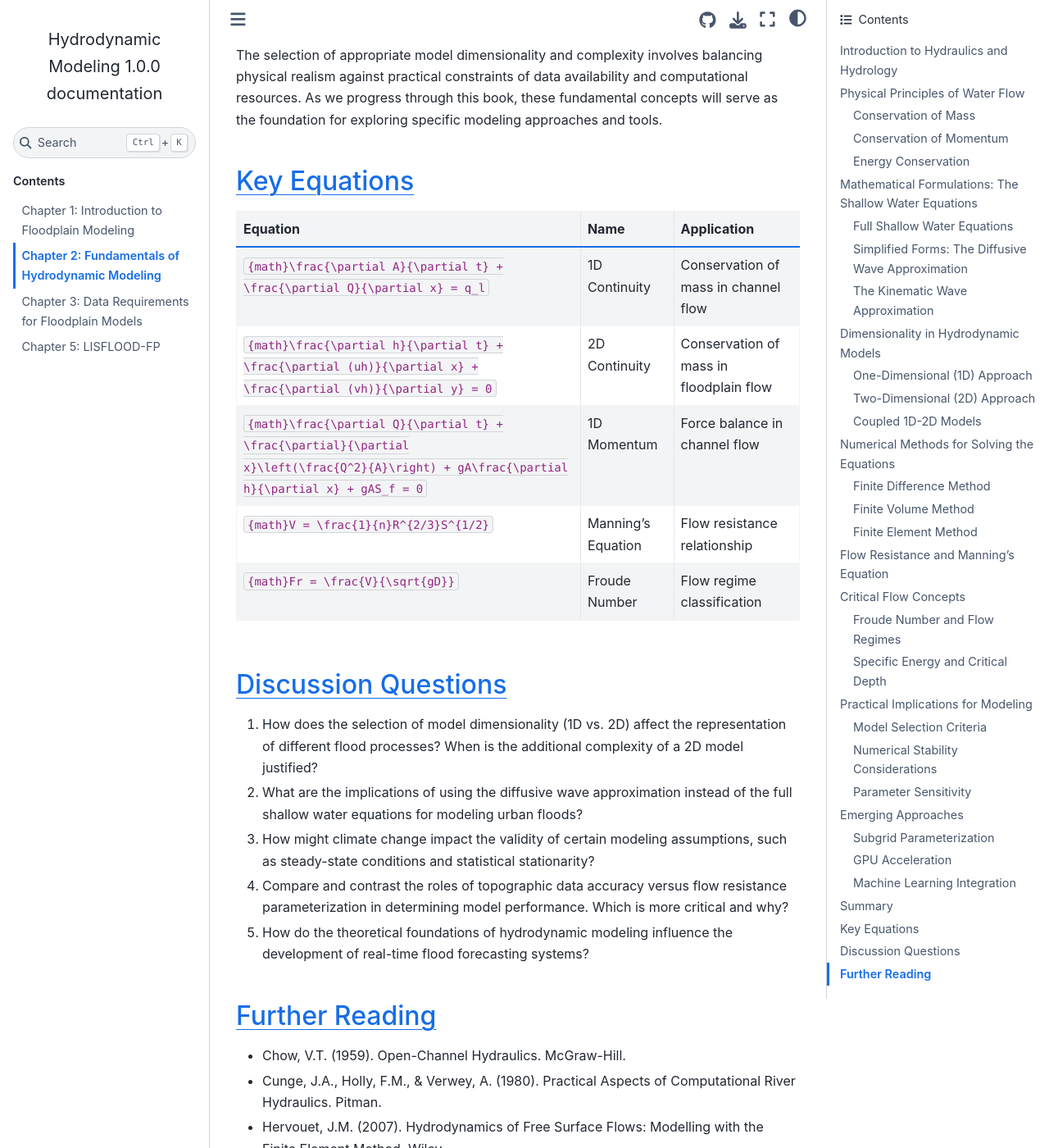
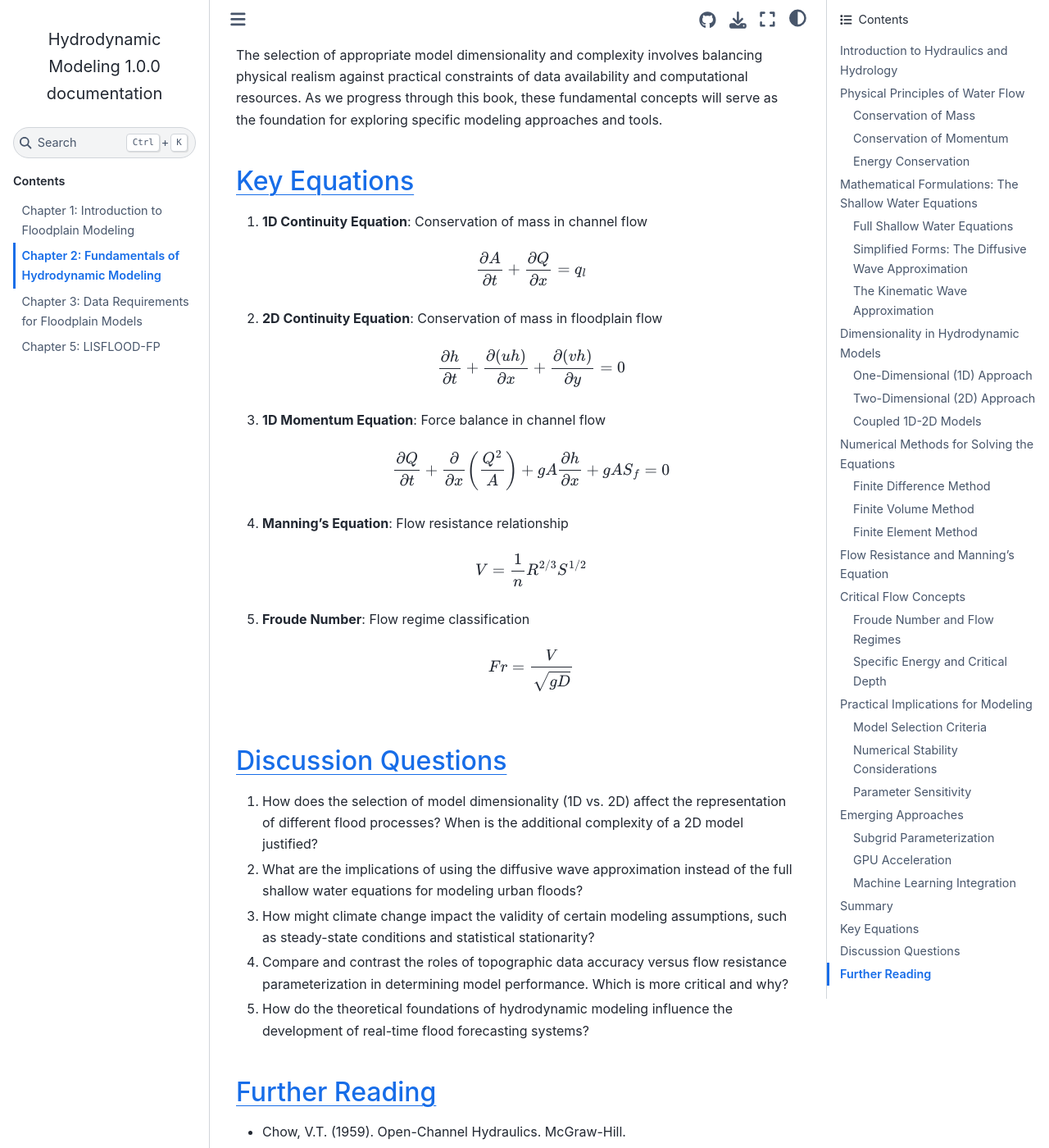
Before and after one commit to SouravDSGit/Hydrodynamic-Modeling, a Sphinx documentation site: the page built from docs/chapter_02.md, in a window 1280 px wide and 1400 px high, scrolled down 14156 px. Shown: the whole window at 82% size. Built offline with Sphinx 7.4.7 and the Sphinx Book theme 1.1.4, drawn with Linux system fonts in a browser that asks for light colours; pages that are not in the unit, such as notebooks, are missing from menus.

Commit message:
initial commit

````diff
--- a/docs/chapter_02.md
+++ b/docs/chapter_02.md
@@ -519,13 +519,34 @@ The selection of appropriate model dimensionality and complexity involves balanc
 
 ## Key Equations
 
-| Equation                                                                                                                                    | Name               | Application                             |
-| ------------------------------------------------------------------------------------------------------------------------------------------- | ------------------ | --------------------------------------- |
-| `{math}\frac{\partial A}{\partial t} + \frac{\partial Q}{\partial x} = q_l`                                                                 | 1D Continuity      | Conservation of mass in channel flow    |
-| `{math}\frac{\partial h}{\partial t} + \frac{\partial (uh)}{\partial x} + \frac{\partial (vh)}{\partial y} = 0`                             | 2D Continuity      | Conservation of mass in floodplain flow |
-| `{math}\frac{\partial Q}{\partial t} + \frac{\partial}{\partial x}\left(\frac{Q^2}{A}\right) + gA\frac{\partial h}{\partial x} + gAS_f = 0` | 1D Momentum        | Force balance in channel flow           |
-| `{math}V = \frac{1}{n}R^{2/3}S^{1/2}`                                                                                                       | Manning's Equation | Flow resistance relationship            |
-| `{math}Fr = \frac{V}{\sqrt{gD}}`                                                                                                            | Froude Number      | Flow regime classification              |
+1. **1D Continuity Equation**: Conservation of mass in channel flow
+
+   ```{math}
+   \frac{\partial A}{\partial t} + \frac{\partial Q}{\partial x} = q_l
+   ```
+
+2. **2D Continuity Equation**: Conservation of mass in floodplain flow
+
+   ```{math}
+   \frac{\partial h}{\partial t} + \frac{\partial (uh)}{\partial x} + \frac{\partial (vh)}{\partial y} = 0
+   ```
+
+3. **1D Momentum Equation**: Force balance in channel flow
+
+   ```{math}
+   \frac{\partial Q}{\partial t} + \frac{\partial}{\partial x}\left(\frac{Q^2}{A}\right) + gA\frac{\partial h}{\partial x} + gAS_f = 0
+   ```
+
+4. **Manning's Equation**: Flow resistance relationship
+
+   ```{math}
+   V = \frac{1}{n}R^{2/3}S^{1/2}
+   ```
+
+5. **Froude Number**: Flow regime classification
+   ```{math}
+   Fr = \frac{V}{\sqrt{gD}}
+   ```
 
 ## Discussion Questions
 
````
